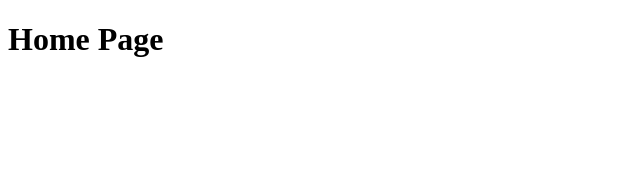
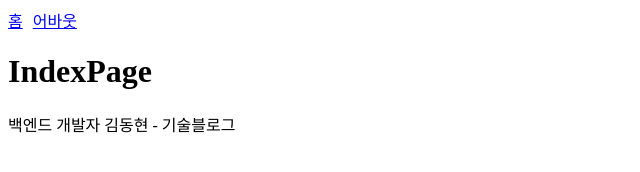
Before and after one commit to kimdonghyeon3/Gatsby_PortFolio, a Gatsby site: page / in a window 1280 px wide. Shown: the whole page, without its empty margins (0-640 px from the left). Built offline with nearby package versions, Linux system fonts and the light colour scheme; Gatsby itself is replaced by a stand-in of ours.

Commit message:
layout 작성

```diff
--- /dev/null
+++ b/src/components/head.js
@@ -0,0 +1,15 @@
+import { Link } from "gatsby";
+import React from "react";
+
+function Head() {
+  return (
+    <div style={{ display: "flex", gap: 10 }}>
+      <Link to="/">홈</Link>
+      <Link to="/about">어바웃</Link>
+      <Link to="/test">테스트</Link>
+      <Link to="/test-space">테스트-스페이스</Link>
+    </div>
+  );
+}
+
+export default Head;
--- /dev/null
+++ b/src/components/layout.js
@@ -0,0 +1,21 @@
+import { Link } from "gatsby";
+import React from "react";
+
+function Layout({ children }) {
+  return (
+    <>
+      <main>
+        <div style={{ display: "flex", gap: 10 }}>
+          <Link to="/">홈</Link>
+          <Link to="/about">어바웃</Link>
+        </div>
+
+        {children}
+
+        <div>백엔드 개발자 김동현 - 기술블로그</div>
+      </main>
+    </>
+  );
+}
+
+export default Layout;
--- a/src/pages/index.js
+++ b/src/pages/index.js
@@ -1,12 +1,17 @@
 import React from "react";
+import Head from "../components/head";
+import Layout from "../components/layout";
 
 const IndexPage = () => {
   return (
-    <main>
-      <title>Home Page</title>
-      <h1>Home Page</h1>
-    </main>
+    <>
+      <title>IndexPage</title>
+      <Layout>
+        <h1>IndexPage</h1>
+      </Layout>
+    </>
+
   );
-};
+}
 
 export default IndexPage;
```
Also changed, not shown: src/pages/about.js (added, +16 -0 lines), src/pages/test-space.js (deleted, +0 -12 lines), src/pages/test.js (deleted, +0 -12 lines).
